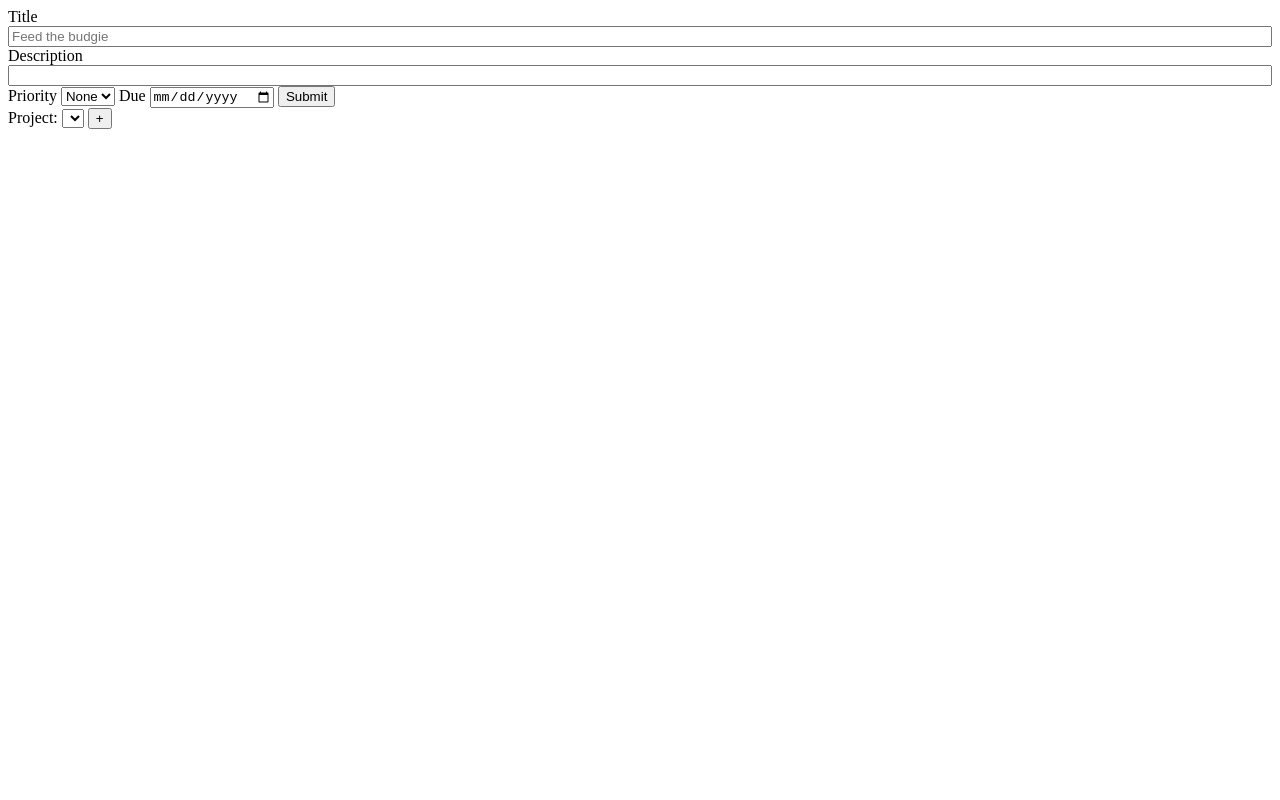
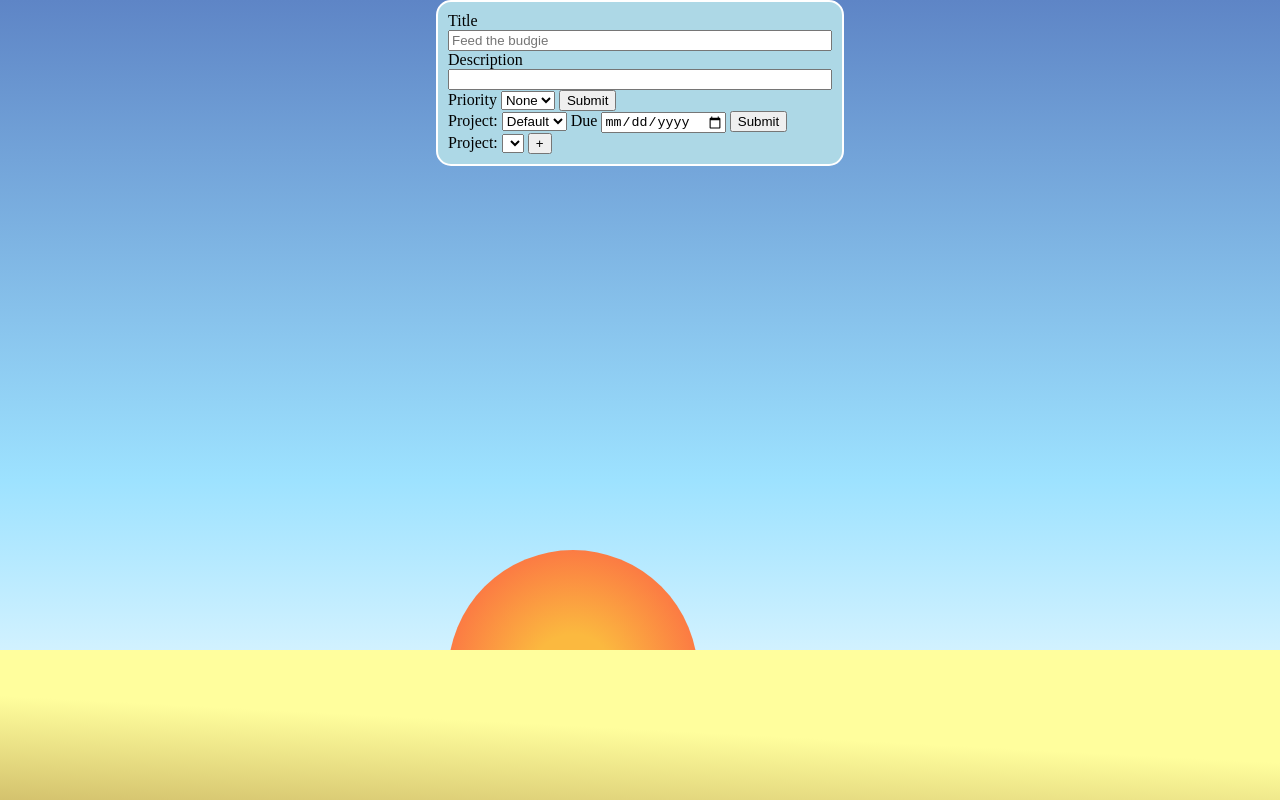
Before and after one commit to s-cassidy/odin-todo, a website built with webpack: page src/template.html in a window 1280 px wide. Built offline with nearby package versions, Linux system fonts and the light colour scheme.

Commit message:
Add sun and sand graphic style effect

```diff
--- a/src/index.js
+++ b/src/index.js
@@ -1,8 +1,8 @@
 import './style.css';
 
-import { initProjectsMenu, updateProjectsMenu } from './projectSelector';
+import { initProjectsMenu, refreshProjectsMenu } from './projectSelector';
 import setupForm from './form';
 
 setupForm();
 initProjectsMenu();
-updateProjectsMenu();
+refreshProjectsMenu();
--- a/src/style.css
+++ b/src/style.css
@@ -1,5 +1,34 @@
+body {
+  display: flex;
+  height: 100vh;
+  flex-direction: column;
+  background: rgb(94, 133, 198);
+  background: linear-gradient(180deg,
+      rgba(94, 133, 198, 1) 0%,
+      rgba(157, 226, 255, 1) 60%,
+      rgba(255, 255, 255, 1) 100%);
+  margin: 0;
+  padding: 0;
+}
+
 .header {
   display: flex;
+}
+
+.app {
+  background-color: lightblue;
+  padding: 10px;
+  width: 30%;
+  border-radius: 15px;
+  border: white solid 2px;
+}
+
+.content {
+  display: flex;
+  align-items: center;
+  justify-content: center;
+  flex-direction: column;
+  width: 100%;
 }
 
 .invalid {
@@ -16,3 +45,32 @@
   align-items: center;
   justify-content: space-between;
 }
+
+.sand {
+  background: rgb(198, 175, 94);
+  background: linear-gradient(3deg,
+      rgba(198, 175, 94, 1) 0%,
+      rgba(255, 254, 157, 1) 55%);
+  z-index: 2;
+  position: fixed;
+  bottom: 0;
+  left: -50vw;
+  height: 150px;
+  width: 150vw;
+  margin: 0;
+  padding: 0;
+}
+
+.sun {
+  z-index: 1;
+  display: inline-block;
+  height: 250px;
+  width: 250px;
+  position: fixed;
+  bottom: 0vh;
+  border-radius: 100%;
+  background: rgb(251, 185, 63);
+  background: radial-gradient(circle,
+      rgba(251, 185, 63, 1) 23%,
+      rgba(252, 85, 70, 1) 100%);
+}
--- a/src/template.html
+++ b/src/template.html
@@ -11,6 +11,7 @@
 <body>
 
   <div class="content">
+    <div class="app">
       <form id="todo-form" class="input-form">
         <label for="todo-title">Title</label>
         <input type="text" name="title" id="todo-title" value="" placeholder="Feed the budgie" required>
@@ -24,6 +25,13 @@
             <option value="C">C</option>
             <option value="D">D</option>
           </select>
+          <button type="button" id="submit-button">Submit</button>
+        </span>
+      </form>
+      <div class="projects-container">
+        <label for="projects-menu">Project:</label>
+        <select class="projects-menu" id="projects-menu">
+        </select>
         <label for="due-date">Due</label>
         <input type="date" id="due-date" name="due-date" />
         <button type="button" id="submit-button">Submit</button>
@@ -36,10 +44,10 @@
           <button type="button" class="new-project">+</button>
           <form class="new-project-form"></form>
         </div>
-    <div class="list-container">
-
+        <span class="sun">
+          <div class="sand">
           </div>
-  </div>
+        </span>
 
 </body>
 
```
Lines whose indentation alone changed are shown as unchanged.
